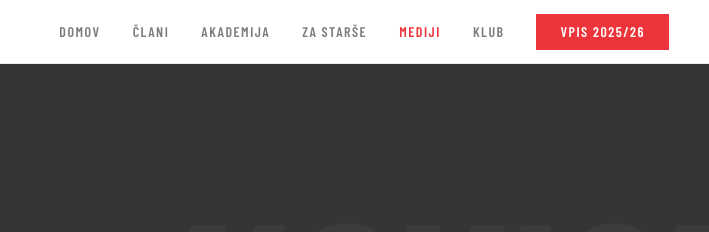
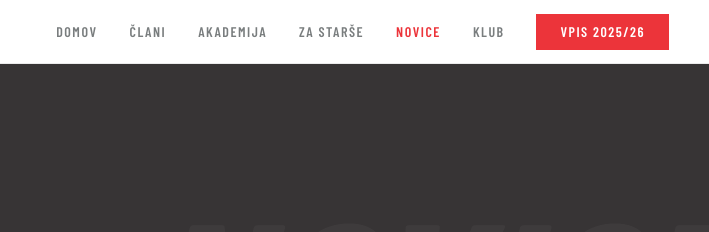
Before and after one commit to Miha-2/nogometna-stran, a plain HTML site: page novice.html in a window 1280 px wide. Shown: the top 232 px of the page, 571-1280 px from the left. Drawn offline with nearby package versions, Linux system fonts and the light colour scheme; a web font is replaced by a local one.

Commit message:
Novice podstran sedaj uporablja reused nav bar

```diff
--- a/novice.html
+++ b/novice.html
@@ -78,24 +78,7 @@
 </head>
 <body>
 
-<nav>
-  <a href="index.html" class="logo">
-    <img src="grb.webp" class="logo-mark" alt="NK Ivančna Gorica grb">
-    <div class="logo-txt">NK Ivančna Gorica <span>Gremo Risi!</span></div>
-  </a>
-  <button class="hamburger" id="hamburger" aria-label="Meni" aria-expanded="false">
-    <span></span><span></span><span></span>
-  </button>
-  <ul class="nav-links" id="navLinks">
-    <li><a href="index.html">Domov</a></li>
-    <li><a href="#">Člani</a></li>
-    <li><a href="#">Akademija</a></li>
-    <li><a href="#">Za starše</a></li>
-    <li><a href="novice.html" class="active">Mediji</a></li>
-    <li><a href="#">Klub</a></li>
-    <li><a href="vpis.html" class="nav-cta">Vpis 2025/26</a></li>
-  </ul>
-</nav>
+<site-nav active="novice"></site-nav>
 
 <div class="page-header">
   <div class="page-header-inner">
```
